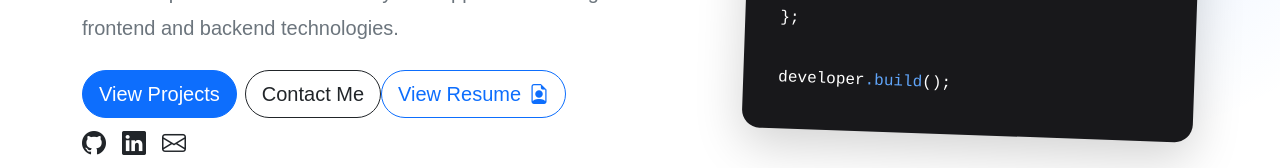
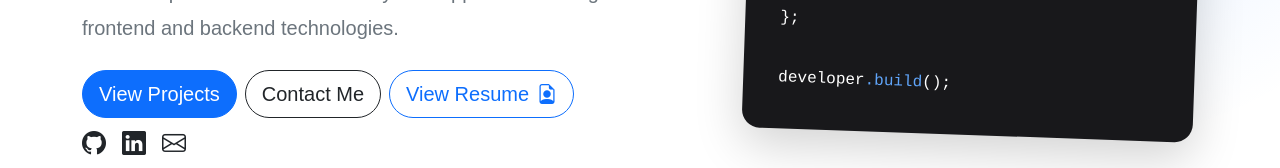
Before and after one commit to Gaurav-Kurude/Gaurav-Kurude, a React (Vite) app: page / in a window 1280 px wide. Shown: the part 427-595 px from the top of the page. Built offline with nearby package versions, Linux system fonts and the light colour scheme.

Commit message:
gaurav-portfolio

```diff
--- a/src/App.jsx
+++ b/src/App.jsx
@@ -132,7 +132,7 @@ function App() {
                   href="/Gaurav_Kurude_Resume.pdf"
                   target="_blank"
                   rel="noreferrer"
-                  className="btn btn-outline-primary ml-2 btn-lg rounded-pill"
+                  className="btn btn-outline-primary ms-2 btn-lg rounded-pill"
                 >
                   View Resume
                   <i className="bi bi-file-earmark-person ms-2"></i>
```
